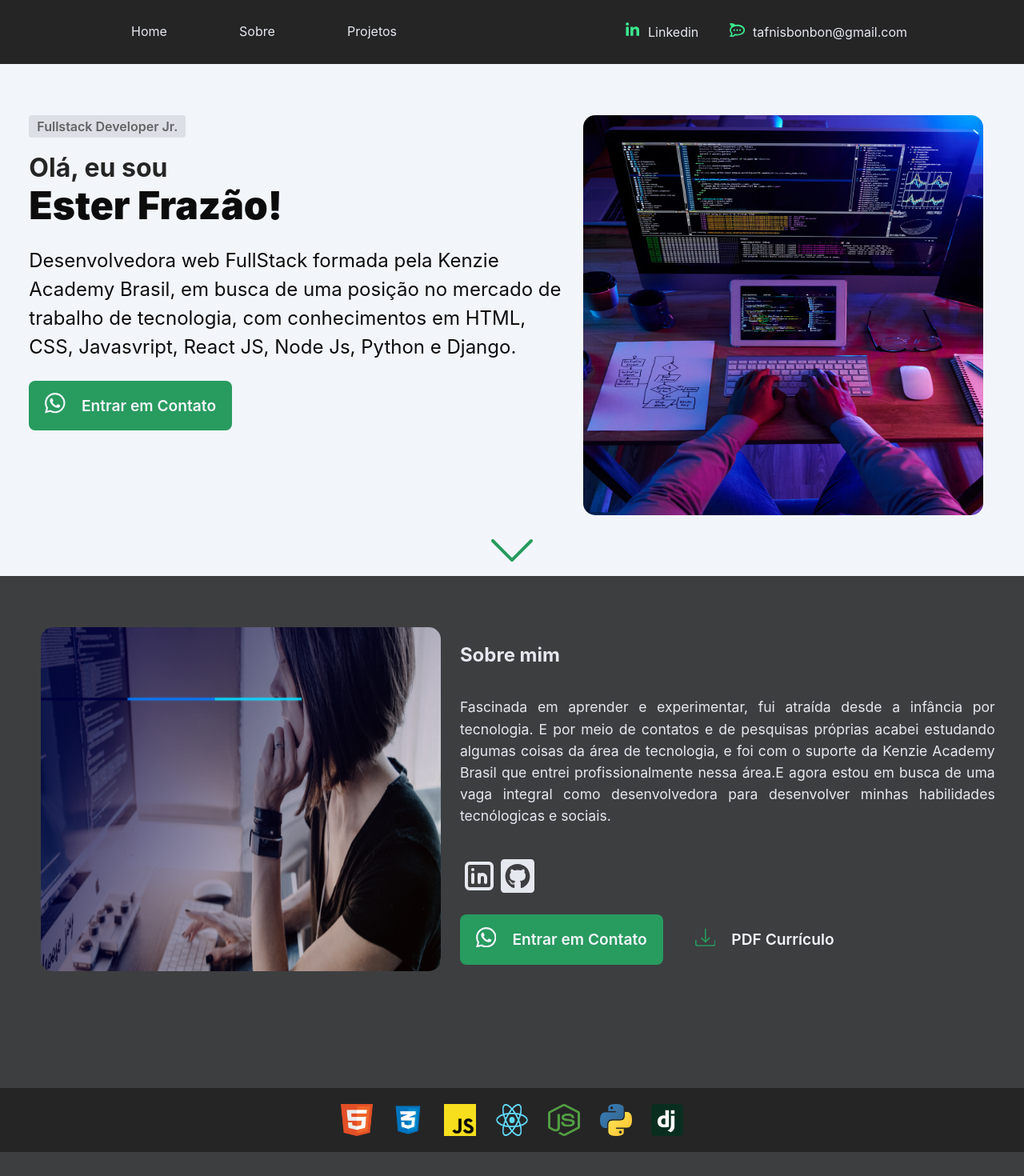
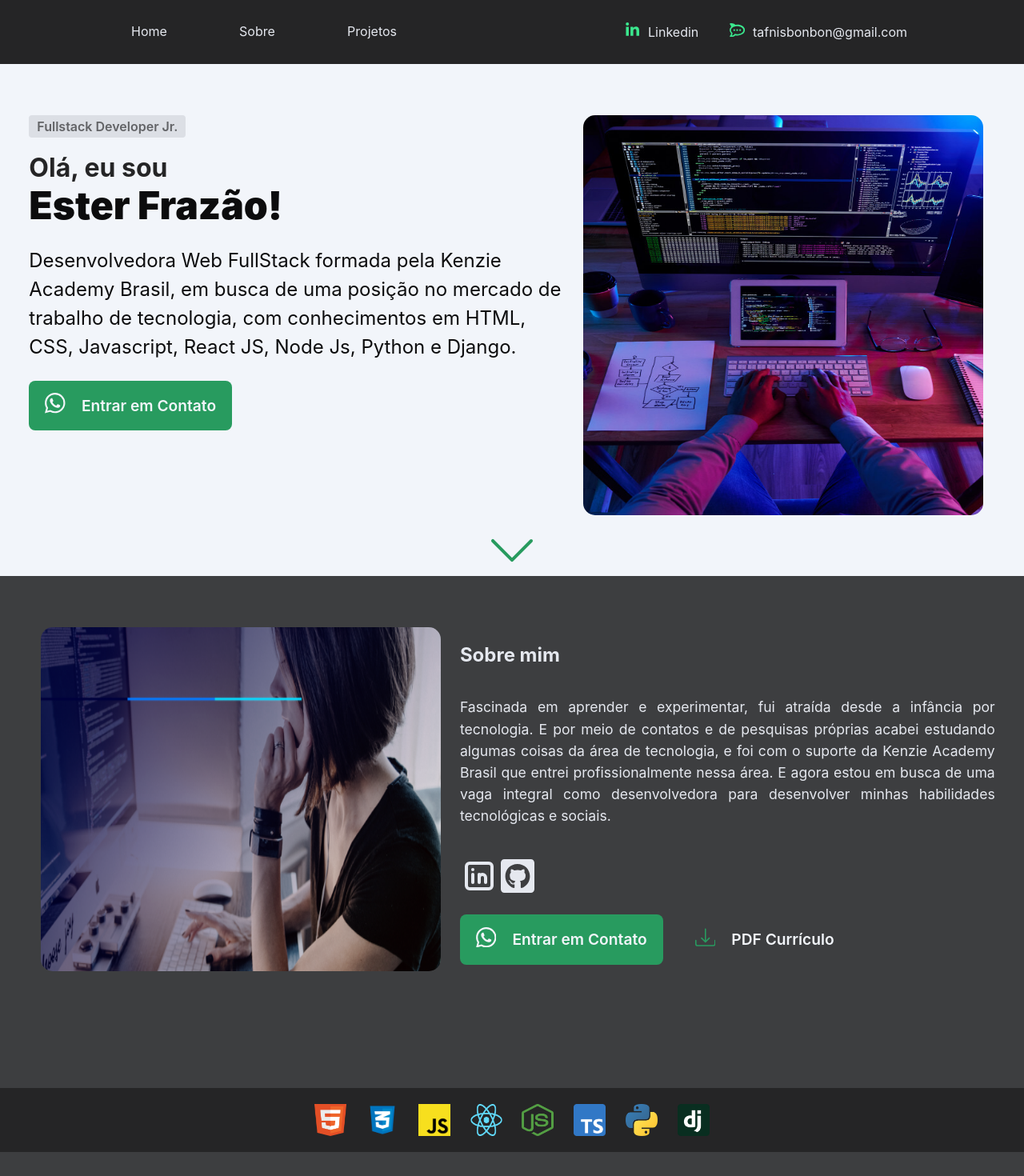
Before and after one commit to esterfrazao/portifolio-next, a Next.js app: page / in a window 1280 px wide. Shown: the top 1470 px of the page at 80% size. Built offline with nearby package versions, Linux system fonts and the light colour scheme; no server answers.

Commit message:
fix: add language and fix grammar errors

```diff
--- a/src/pages/index.tsx
+++ b/src/pages/index.tsx
@@ -50,9 +50,9 @@ export default function Home() {
             Olá, eu sou <b>Ester Frazão!</b>
           </CustomizedTitle>
           <Description>
-            Desenvolvedora web FullStack formada pela Kenzie Academy Brasil, em
+            Desenvolvedora Web FullStack formada pela Kenzie Academy Brasil, em
             busca de uma posição no mercado de trabalho de tecnologia, com
-            conhecimentos em HTML, CSS, Javasvript, React JS, Node Js, Python e
+            conhecimentos em HTML, CSS, Javascript, React JS, Node Js, Python e
             Django.
           </Description>
           <a
@@ -91,8 +91,9 @@ export default function Home() {
             por tecnologia. E por meio de contatos e de pesquisas próprias
             acabei estudando algumas coisas da área de tecnologia, e foi com o
             suporte da Kenzie Academy Brasil que entrei profissionalmente nessa
-            área.E agora estou em busca de uma vaga integral como desenvolvedora
-            para desenvolver minhas habilidades tecnólogicas e sociais.
+            área. E agora estou em busca de uma vaga integral como
+            desenvolvedora para desenvolver minhas habilidades tecnológicas e
+            sociais.
           </Text>
           <ButtonsContainer>
             <a
@@ -167,6 +168,13 @@ export default function Home() {
           height={40}
           src="/nodejs_badge.png"
           alt="Node Js Badge"
+        />
+        <Image
+          priority={true}
+          width={40}
+          height={40}
+          src="/typescript_badge.png"
+          alt="Typescript Badge"
         />
         <Image
           priority={true}
--- a/src/styles/index.ts
+++ b/src/styles/index.ts
@@ -192,6 +192,8 @@ export const BagdesContainer = styled.div`
   display: flex;
   justify-content: center;
   background-color: ${({ theme }) => theme.color.monochromatics.grey1};
+  overflow-x: auto;
+  overflow-y: clip;
 
   img:not(:last-child) {
     margin-right: 2%;
```
Also changed, not shown: src/pages/about.tsx (+27 -3 lines), public/typescript_badge.png (added).
